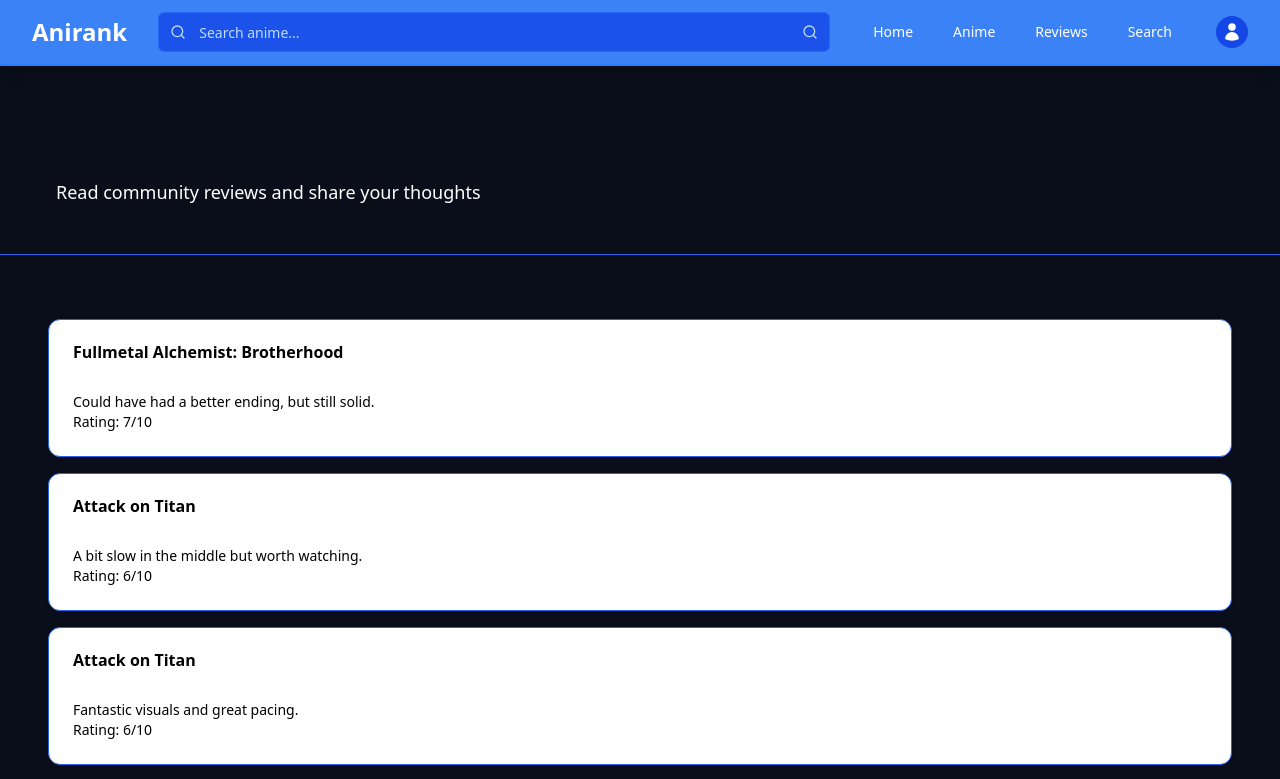
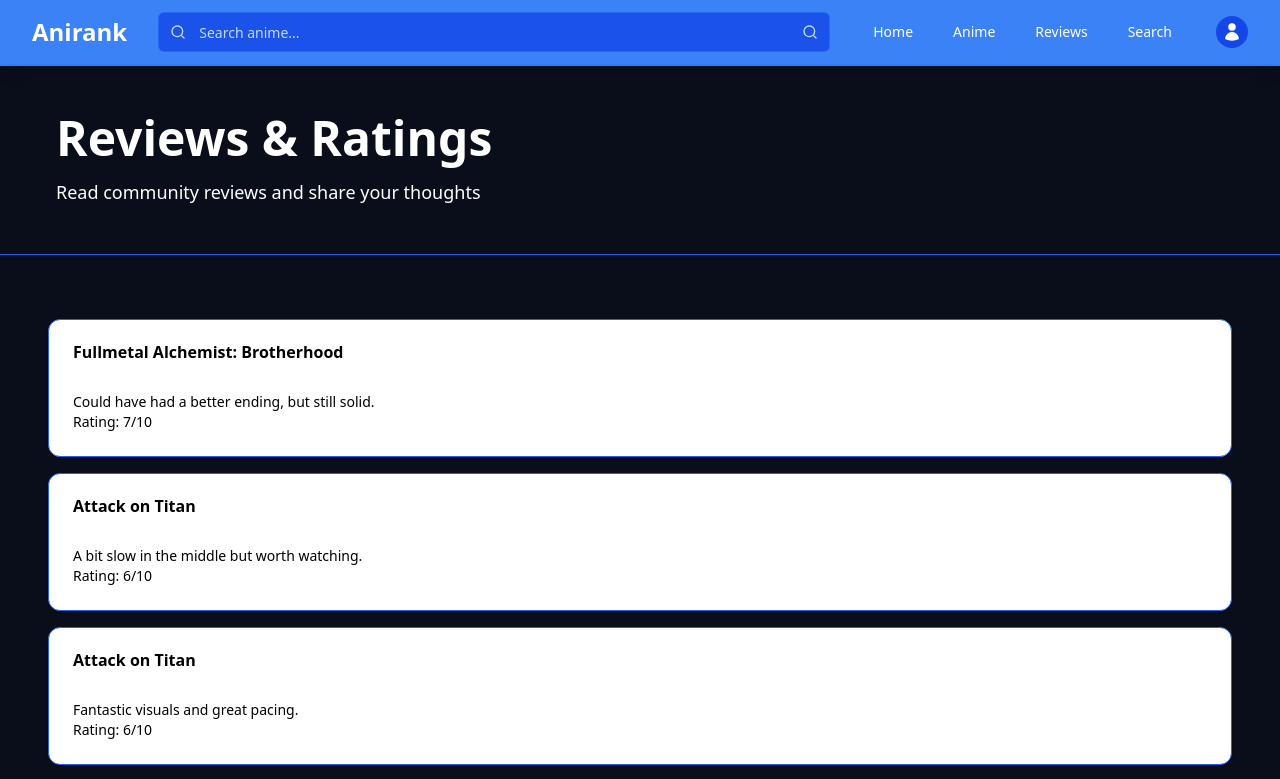
Before and after one commit to Adam-Kelly-05/Project300-Anime-Website, a Next.js app: page /reviews in a window 1280 px wide. Shown: the top 779 px of the page. Built offline with nearby package versions, Linux system fonts and the light colour scheme.

Commit message:
text fix

```diff
--- a/src/app/anime/page.tsx
+++ b/src/app/anime/page.tsx
@@ -8,7 +8,7 @@
         <div className="max-w-7xl mx-auto px-4 sm:px-6 lg:px-8">
           <div className="flex items-center mb-4">
             <div className="h-10 w-2 bg-primary rounded-full mr-4"></div>
-            <h1 className="text-4xl md:text-5xl font-bold bg-gradient-to-r from-primary to-accent bg-clip-text text-transparent">
+            <h1 className="text-4xl md:text-5xl font-bold bg-gradient-to-r from-primary to-accent bg-clip-text">
               Anime Collection
             </h1>
           </div>
--- a/src/app/reviews/page.tsx
+++ b/src/app/reviews/page.tsx
@@ -9,7 +9,7 @@
         <div className="max-w-7xl mx-auto px-4 sm:px-6 lg:px-8">
           <div className="flex items-center mb-4">
             <div className="h-10 w-2 bg-accent rounded-full mr-4"></div>
-            <h1 className="text-4xl md:text-5xl font-bold bg-gradient-to-r from-accent to-primary bg-clip-text text-transparent">
+            <h1 className="text-4xl md:text-5xl font-bold bg-gradient-to-r from-accent to-primary bg-clip-text">
               Reviews & Ratings
             </h1>
           </div>
```
